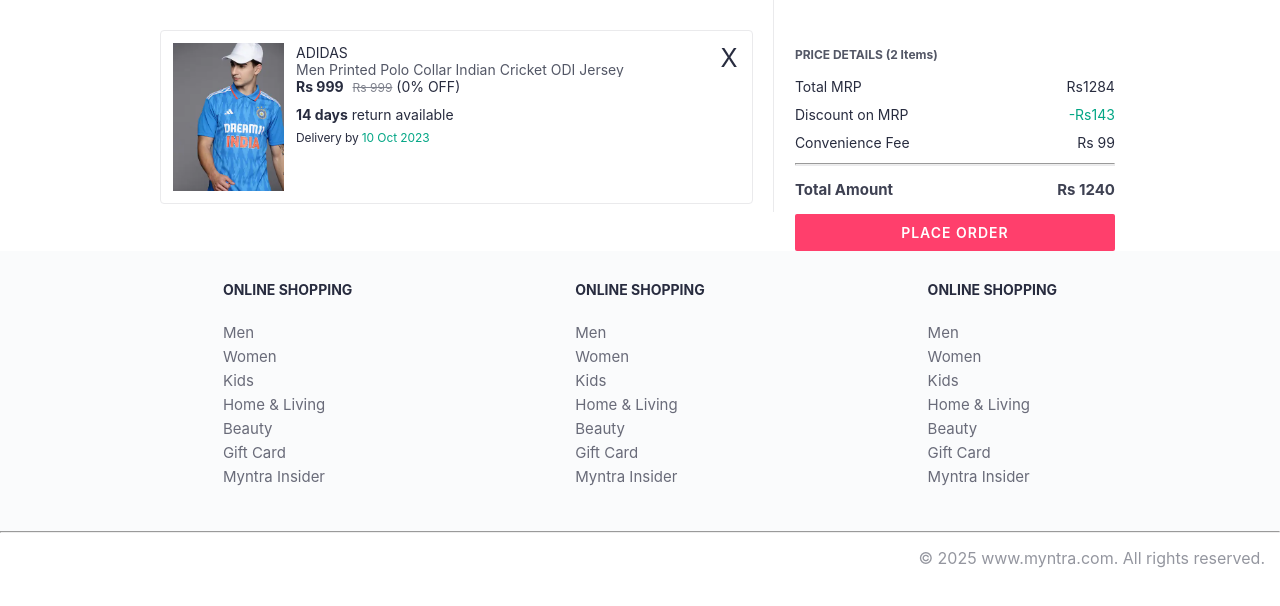
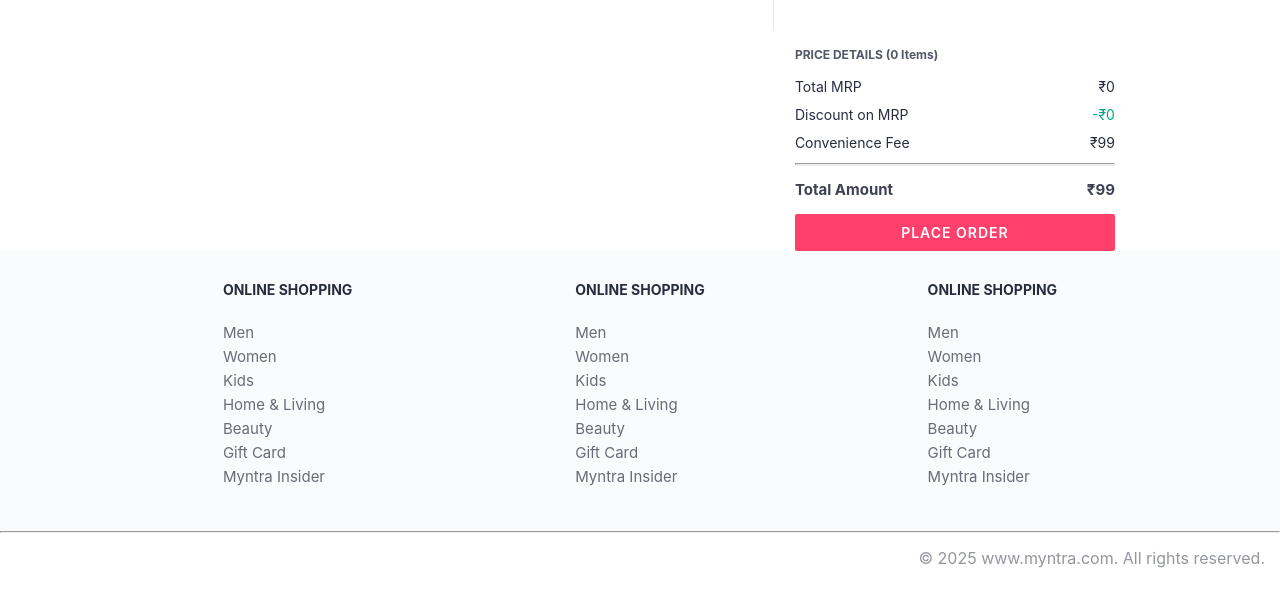
Before and after one commit to Vaishnavi10706/Myntra-clone, a plain HTML site: page function/pages/bag.html in a window 1280 px wide. Shown: the part 82-688 px from the top of the page. Drawn offline with nearby package versions, Linux system fonts and the light colour scheme.

Commit message:
added function

```diff
--- a/function/data/item.js
+++ b/function/data/item.js
@@ -118,5 +118,20 @@ const items = [
             stars: 4.2,
             count: 5200,
         },
+    },
+    {
+        id: '009',
+        image: 'images/9.png',
+        company: 'Zari Banaras',
+        item_name: 'Banarasi Silk Saree',
+        original_price: 5000,
+        current_price: 3000,
+        discount_percentage: 40,
+        return_period: 14,
+        delivery_date: '23 July 2025',
+        rating: {
+            stars: 4.9,
+            count: 5400,
+        },
     }
 ];
--- a/function/pages/bag.html
+++ b/function/pages/bag.html
@@ -45,29 +45,6 @@
       <div class="bag-page">
         <div class="bag-items-container"></div>
         <div class="bag-summary">
-          <div class="bag-details-container">
-            <div class="price-header">PRICE DETAILS (2 Items) </div>
-            <div class="price-item">
-              <span class="price-item-tag">Total MRP</span>
-              <span class="price-item-value">Rs1284</span>
-            </div>
-            <div class="price-item">
-              <span class="price-item-tag">Discount on MRP</span>
-              <span class="price-item-value priceDetail-base-discount">-Rs143</span>
-            </div>
-            <div class="price-item">
-              <span class="price-item-tag">Convenience Fee</span>
-              <span class="price-item-value">Rs 99</span>
-            </div>
-            <hr>
-            <div class="price-footer">
-              <span class="price-item-tag">Total Amount</span>
-              <span class="price-item-value">Rs 1240</span>
-            </div>
-          </div>
-          <button class="btn-place-order">
-            <div class="css-xjhrni">PLACE ORDER</div>
-          </button>
         </div>
 
       </div>
--- a/function/scripts/bag.js
+++ b/function/scripts/bag.js
@@ -6,6 +6,46 @@ onLoad();
 function onLoad() {
   loadBagItemObjects();
   displayBagItems();
+  displayBagSummary();
+}
+
+function displayBagSummary() {
+  let bagSummaryElement = document.querySelector('.bag-summary');
+  let totalItem = bagItemObjects.length;
+  let totalMRP = 0;
+  let totalDiscount = 0;
+
+  bagItemObjects.forEach(bagItem => {
+    totalMRP += bagItem.original_price;
+    totalDiscount += bagItem.original_price - bagItem.current_price;
+  });
+
+  let finalPayment = totalMRP - totalDiscount + 99;
+
+  bagSummaryElement.innerHTML = `
+  <div class="bag-details-container">
+    <div class="price-header">PRICE DETAILS (${totalItem} Items) </div>
+    <div class="price-item">
+      <span class="price-item-tag">Total MRP</span>
+      <span class="price-item-value">₹${totalMRP}</span>
+    </div>
+    <div class="price-item">
+      <span class="price-item-tag">Discount on MRP</span>
+      <span class="price-item-value priceDetail-base-discount">-₹${totalDiscount}</span>
+    </div>
+    <div class="price-item">
+      <span class="price-item-tag">Convenience Fee</span>
+      <span class="price-item-value">₹99</span>
+    </div>
+    <hr>
+    <div class="price-footer">
+      <span class="price-item-tag">Total Amount</span>
+      <span class="price-item-value">₹${finalPayment}</span>
+    </div>
+  </div>
+  <button class="btn-place-order">
+    <div class="css-xjhrni">PLACE ORDER</div>
+  </button>`;
 }
 
 function loadBagItemObjects() {
@@ -22,31 +62,44 @@ function loadBagItemObjects() {
 
 function displayBagItems() {
   let containerElement = document.querySelector('.bag-items-container');
-  containerElement.innerHTML = `
+  let innerHTML = '';
+  bagItemObjects.forEach(bagItems => {
+    innerHTML += generateItemHTML(bagItems);
+  });
+  containerElement.innerHTML = innerHTML;
+}
+
+function removeFromBag(itemId) {
+  bagItems = bagItems.filter(bagItemId => bagItemId != itemId);
+  localStorage.setItem('bagItems', JSON.stringify(bagItems));
+  loadBagItemObjects();
+  displayBagIcon();
+  displayBagItems();
+  displayBagSummary();
+}
+
+function generateItemHTML(item) {
+  return `
   <div class="bag-item-container">
     <div class="item-left-part">
-      <img class="bag-item-img" src="../images/4.png">
+      <img class="bag-item-img" src="../${item.image}">
     </div>
     <div class="item-right-part">
-      <div class="company">ADIDAS</div>
-      <div class="item-name">Men Printed Polo Collar Indian Cricket ODI Jersey</div>
+      <div class="company">${item.company}</div>
+      <div class="item-name">${item.item_name}</div>
       <div class="price-container">
-        <span class="current-price">Rs 999</span>
-        <span class="original-price">Rs 999</span>
-        <span class="discount-percentage">(0% OFF)</span>
+        <span class="current-price">${item.current_price}</span>
+        <span class="original-price">${item.original_price}</span>
+        <span class="discount-percentage">(${item.discount_percentage}% OFF)</span>
       </div>
       <div class="return-period">
-        <span class="return-period-days">14 days</span> return available
+        <span class="return-period-days">${item.return_period} days</span> return available
       </div>
       <div class="delivery-details">
         Delivery by
-        <span class="delivery-details-days">10 Oct 2023</span>
+        <span class="delivery-details-days">${item.delivery_date}</span>
       </div>
     </div>
-    <div class="remove-from-cart">X</div>
-  </div>`;
+    <div class="remove-from-cart" onclick="removeFromBag(${item.id})">X</div>
+  </div>`
 }
-
-function generateItemHTML(item) {
-
-}
```
Also changed, not shown: function/images/9.png (added).
